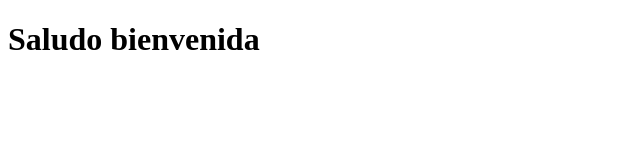
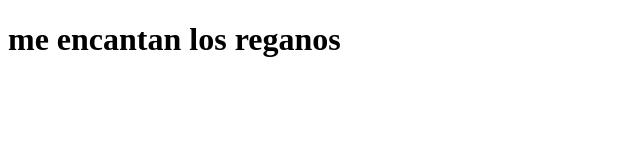
Before and after one commit to hectorbravoer/git3, a plain HTML site: page index.html in a window 1280 px wide. Shown: the whole page, without its empty margins (0-640 px from the left). Drawn offline with Linux system fonts and the light colour scheme.

Commit message:
cambie el index

```diff
--- a/index.html
+++ b/index.html
@@ -7,6 +7,6 @@
     <title>Document</title>
 </head>
 <body>
-    <h1>Saludo bienvenida</h1>
+    <h1>me encantan los reganos</h1>
 </body>
 </html>
```
